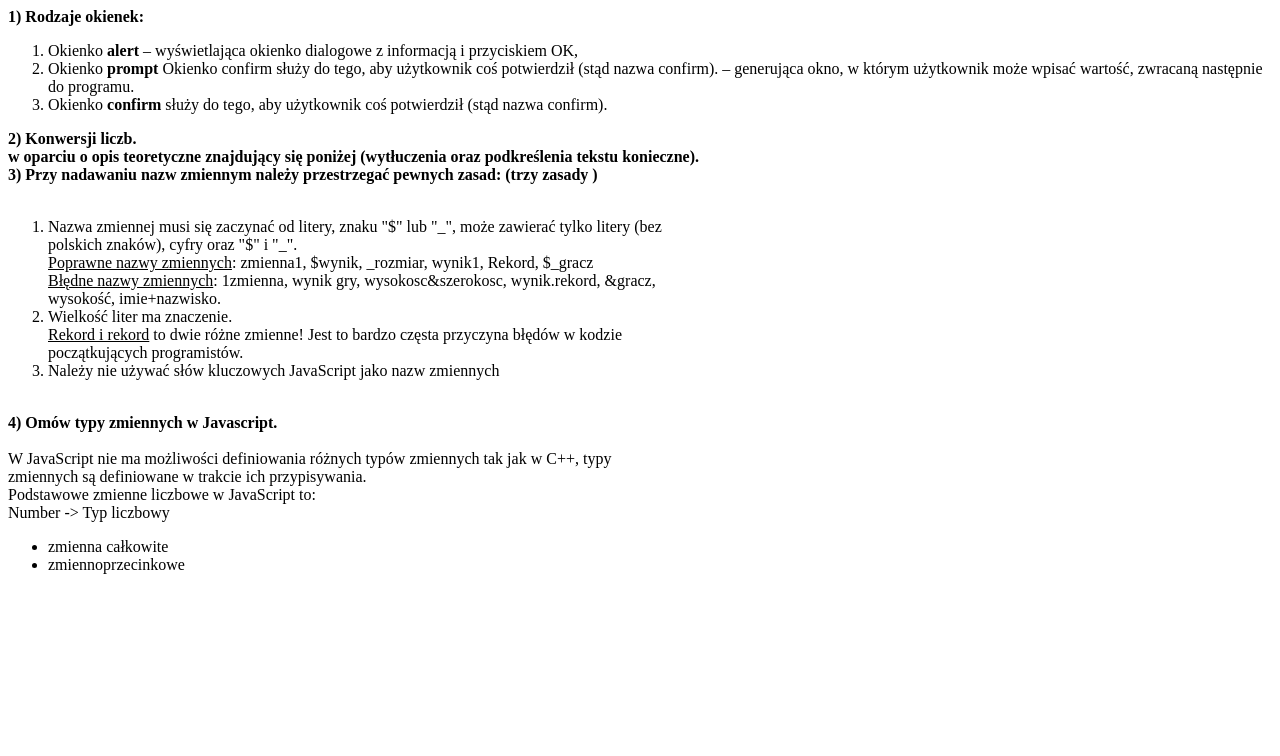
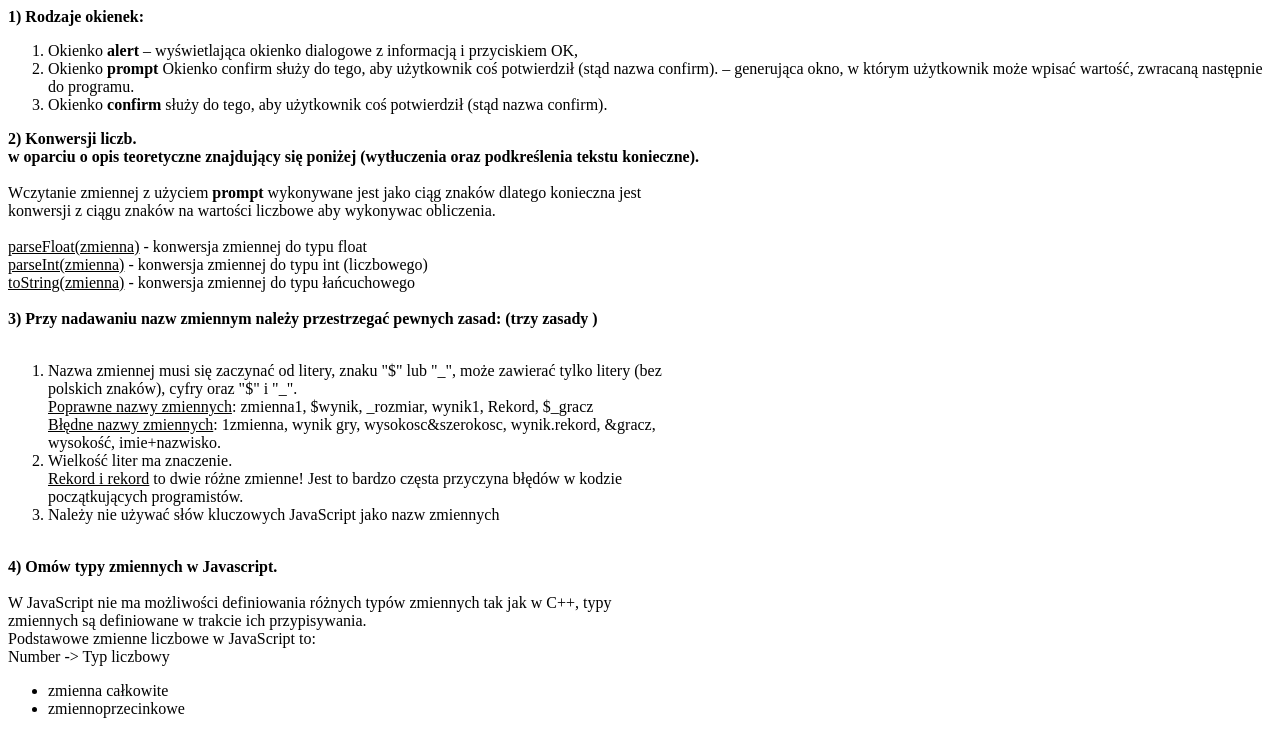
Before and after one commit to Murdock0099/testowajss, a plain HTML site: page zadanie6_tus.html in a window 1280 px wide. Drawn offline with Linux system fonts and the light colour scheme.

Commit message:
Update zadanie6_tus.html

```diff
--- a/zadanie6_tus.html
+++ b/zadanie6_tus.html
@@ -11,7 +11,12 @@
         <li>Okienko <b>confirm</b> służy do tego, aby użytkownik coś potwierdził (stąd nazwa confirm).</li>
     </ol>
     <b>2) Konwersji liczb.<br>w oparciu o opis teoretyczne znajdujący się poniżej (wytłuczenia oraz podkreślenia tekstu
-        konieczne).</b><br>
+        konieczne).</b><br><br>
+        Wczytanie zmiennej z użyciem <b>prompt</b> wykonywane jest jako ciąg znaków dlatego konieczna jest<br>
+        konwersji z ciągu znaków na wartości liczbowe aby wykonywac obliczenia.<br><br>
+        <u>parseFloat(zmienna)</u> - konwersja zmiennej do typu float<br>
+        <u>parseInt(zmienna)</u> - konwersja zmiennej do typu int (liczbowego)<br>
+        <u>toString(zmienna)</u> - konwersja zmiennej do typu łańcuchowego<br><br>
 
     <b>3)  Przy nadawaniu nazw zmiennym należy przestrzegać pewnych zasad:
         (trzy zasady )</b><br><br>
```
